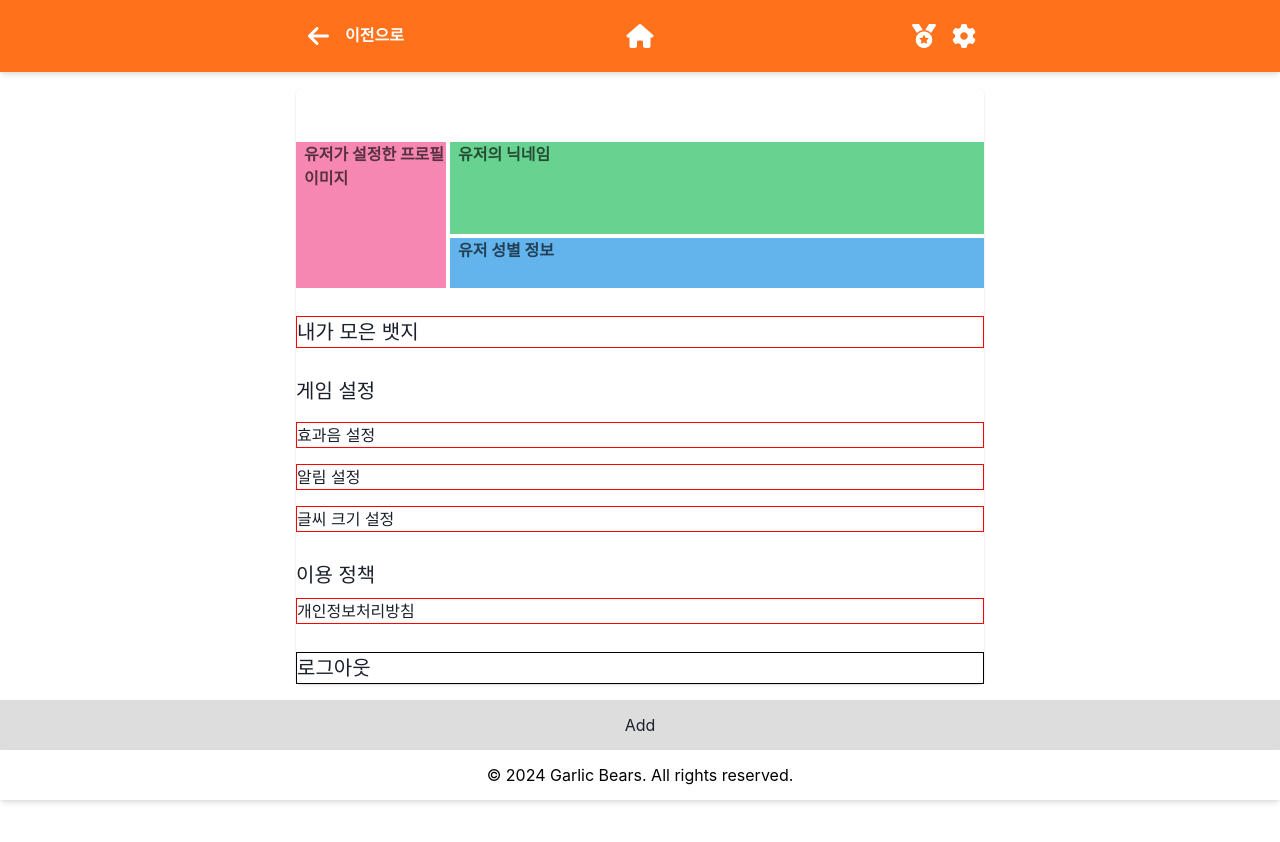
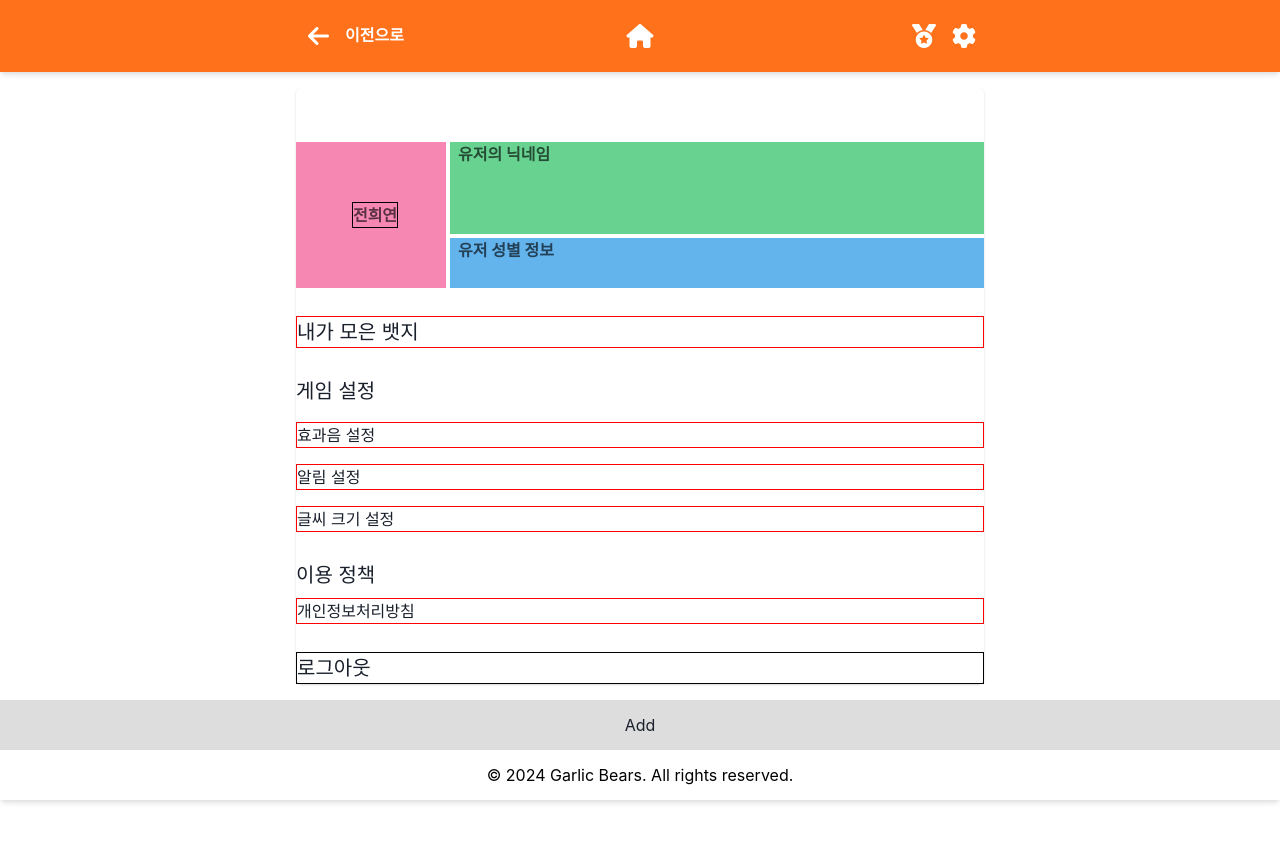
Before and after one commit to GarlicBears/143quiz_frontend, a React (Create React App) app: page /userInfo in a window 1280 px wide. Shown: the top 842 px of the page. Built offline with nearby package versions, Linux system fonts and the light colour scheme; no server answers.

Commit message:
사용자 정보 수정 사안. 240614 내용

```diff
--- a/src/Pages/User/UserInfo.tsx
+++ b/src/Pages/User/UserInfo.tsx
@@ -1,23 +1,27 @@
-import React from 'react';
-import {
-  Box,
-  Card,
-  CardBody,
-  CardFooter,
-  CardHeader,
-  Center,
-  Grid,
-  GridItem,
-  Heading,
-  Text,
-} from '@chakra-ui/react';
+import React, { useEffect, useState } from 'react';
+import { Box, Card, Center, Grid, GridItem, Text } from '@chakra-ui/react';
+import axios from 'axios';
 
 function UserInfo() {
+  const [userInfo, setUserInfo] = useState({
+    profileImage: '',
+    nickname: '',
+    gender: '',
+  });
+  useEffect(() => {
+    axios
+      .get('/api/user/')
+      .then((response) => {
+        setUserInfo(response.data);
+      })
+      .catch((error) => {
+        console.error('사용자 정보를 불러오는데 실패했습니다.', error);
+      });
+  }, []);
   return (
     <>
       <Center>
         <Card w="100%" gap={2}>
-          {/*<Box border="1px solid black">*/}
           <Grid
             templateAreas={`"header header"
                   "nav main"
@@ -29,8 +33,15 @@ function UserInfo() {
             color="blackAlpha.700"
             fontWeight="bold"
           >
-            <GridItem pl="2" bg="pink.300" area={'nav'}>
-              유저가 설정한 프로필 이미지
+            <GridItem
+              display="flex"
+              justifyContent="center"
+              alignItems="center"
+              pl="2"
+              bg="pink.300"
+              area={'nav'}
+            >
+              <Box border="1px solid black">전희연</Box>{' '}
             </GridItem>
             <GridItem pl="2" bg="green.300" area={'main'}>
               유저의 닉네임
@@ -69,12 +80,6 @@ function UserInfo() {
           <Text border="1px solid black" mt={5} fontSize="xl">
             로그아웃
           </Text>
-          {/*<CardHeader textAlign="center" border="2px solid blue"></CardHeader>*/}
-          {/*<CardBody border="2px solid red"></CardBody>*/}
-          {/*<CardFooter border="1px solid black" justifyContent="center">*/}
-          {/*  {' '}*/}
-          {/*  CardFooter*/}
-          {/*</CardFooter>*/}
         </Card>
       </Center>
     </>
```
